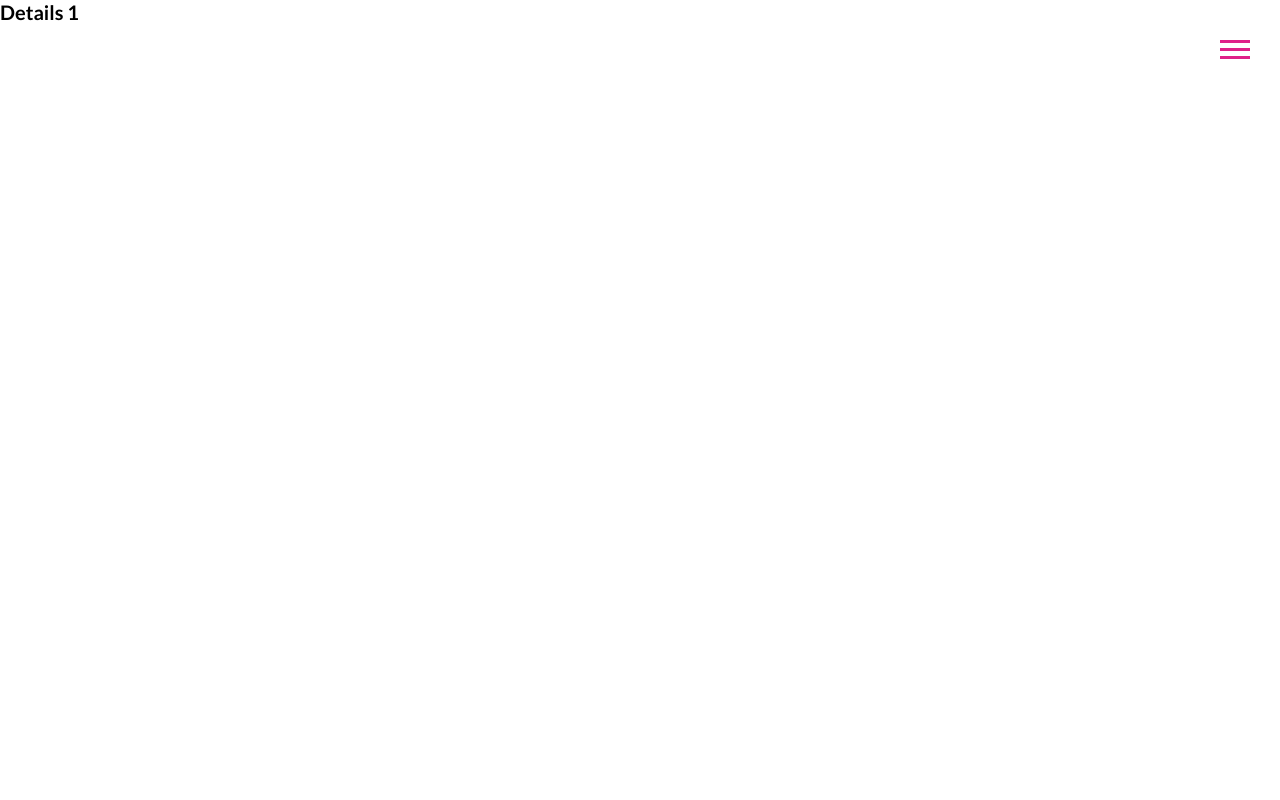
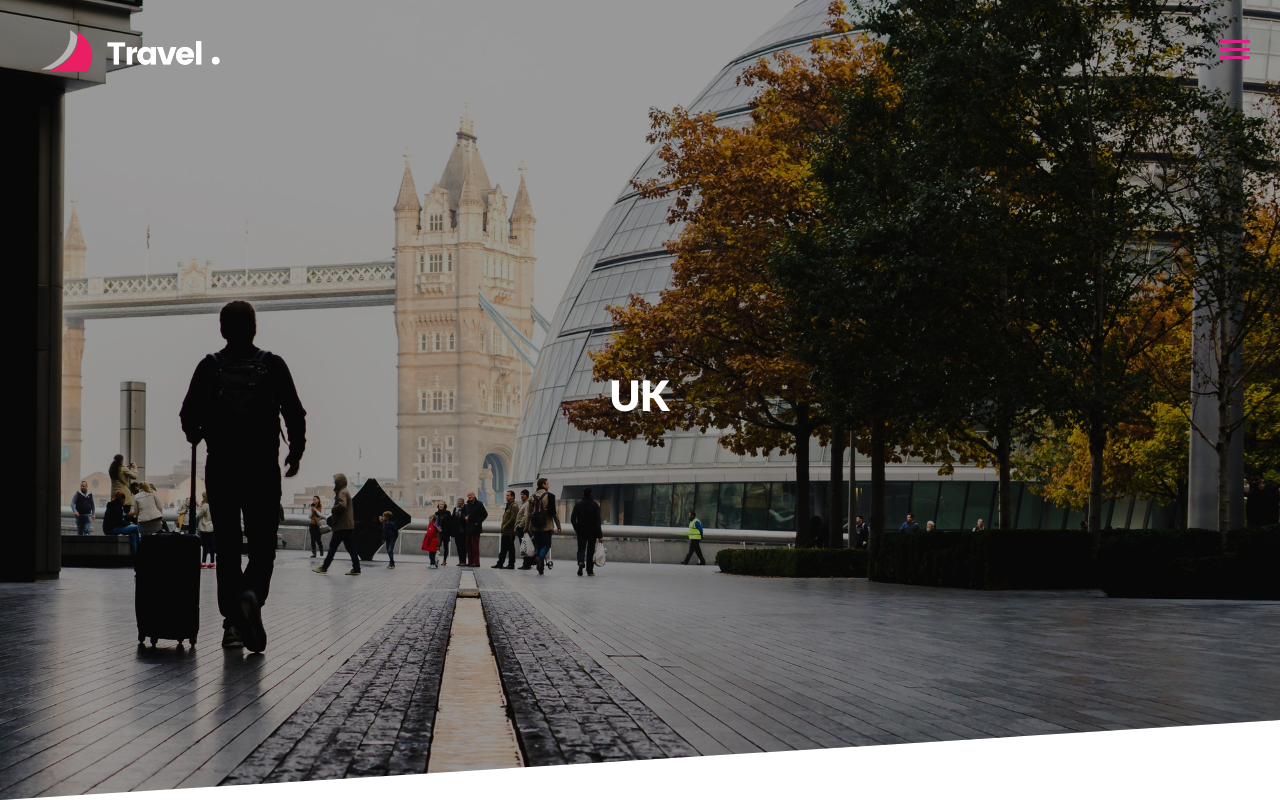
Before and after one commit to NamNguyenGit/NextLevelSolutionTrain, a React (Create React App) app in the folder Udemy_courses/travel-website/: page /details/1 in a window 1280 px wide. Built offline with nearby package versions, Linux system fonts and the light colour scheme.

Commit message:
Header Detail Page

```diff
--- a/Udemy_courses/travel-website/src/components/Header.js
+++ b/Udemy_courses/travel-website/src/components/Header.js
@@ -1,11 +1,12 @@
-import { useState } from "react"
-const Header = ({heading,paragraph,children}) => {
+import { useState } from "react";
+import { LazyLoadImage } from "react-lazy-load-image-component";
+const Header = ({ heading, paragraph, children, image }) => {
   const [state] = useState({
-        video:'/assets/videos/header.mp4',
-        poster:"/assets/images/screen.png",
-        logo:'/assets/images/logo.png'
-    })
-    return(
+    video: "/assets/videos/header.mp4",
+    poster: "/assets/images/screen.png",
+    logo: "/assets/images/logo.png",
+  });
+  return (
     <div className="header">
       <div className="container pr">
         <div className="header__logo">
@@ -13,18 +14,25 @@ const Header = ({heading,paragraph,children}) => {
         </div>
       </div>
       <div className="header__video">
-                <video className="header__video__detail" src={state.video} autoPlay loop muted poster={state.poster}></video>
+        {image ? (
+          <LazyLoadImage src={image} alt={image} />
+        ) : (
+          <video
+            className="header__video__detail"
+            src={state.video}
+            autoPlay
+            loop
+            muted
+            poster={state.poster}
+          ></video>
+        )}
       </div>
       <div className="header__contents">
         <div className="container">
           <div className="header__contents__text">
             <div className="header__contents__text__child">
-                            <h1 className="header__contents__text__child__h1">
-                               {heading}
-                            </h1>
-                            <p className="header__contents__text__child__p">
-                               {paragraph}
-                            </p>
+              <h1 className="header__contents__text__child__h1">{heading}</h1>
+              <p className="header__contents__text__child__p">{paragraph}</p>
               <div className="header__contents__text__child__link">
                 {children}
               </div>
@@ -33,6 +41,6 @@ const Header = ({heading,paragraph,children}) => {
         </div>
       </div>
     </div>
-    )
-}
-export default Header
+  );
+};
+export default Header;
--- a/Udemy_courses/travel-website/src/pages/Details.js
+++ b/Udemy_courses/travel-website/src/pages/Details.js
@@ -2,16 +2,26 @@ import { useParams } from "react-router-dom/cjs/react-router-dom.min";
 import { useContext, useEffect } from "react";
 import DestinationsContext from "../context/DestinationsContext";
 import { DETAILS } from "../context/types/DestinationsType";
+import Header from "../components/Header";
+import { Helmet } from "react-helmet-async";
 const Details = () => {
   const { destinationsData, dispatch } = useContext(DestinationsContext);
   console.log(destinationsData.details);
+  const {details} = destinationsData;
   const { id } = useParams();
 
   useEffect(() => {
     dispatch({ type: DETAILS, payload: id });
   }, [id]);
 
-  return <h1>Details {id} </h1>;
+  return (
+    <>
+    <Helmet>
+        <title>{details.name}</title>
+    </Helmet>
+      <Header heading={details.name} image={details.bigImage} ></Header>
+    </>
+  );
 };
 
 export default Details;
--- a/Udemy_courses/travel-website/src/scss/components/_header.scss
+++ b/Udemy_courses/travel-website/src/scss/components/_header.scss
@@ -14,6 +14,19 @@
         }
     }
     &__video {
+        img {
+            width: 100%;
+            height: 100%;
+            object-fit: cover;
+            animation: headerImage .5s linear;
+            @keyframes headerImage {
+                from {
+                    opacity: 0;
+                } to {
+                    opacity: 1;
+                }
+            }
+        }
         @include abstracts.position(absolute, 0, 0, null, null, 100%, 100%);
         overflow: hidden;
         &__detail{
```
Also changed, not shown: Udemy_courses/travel-website/src/main.css. Lines whose indentation alone changed are shown as unchanged.
